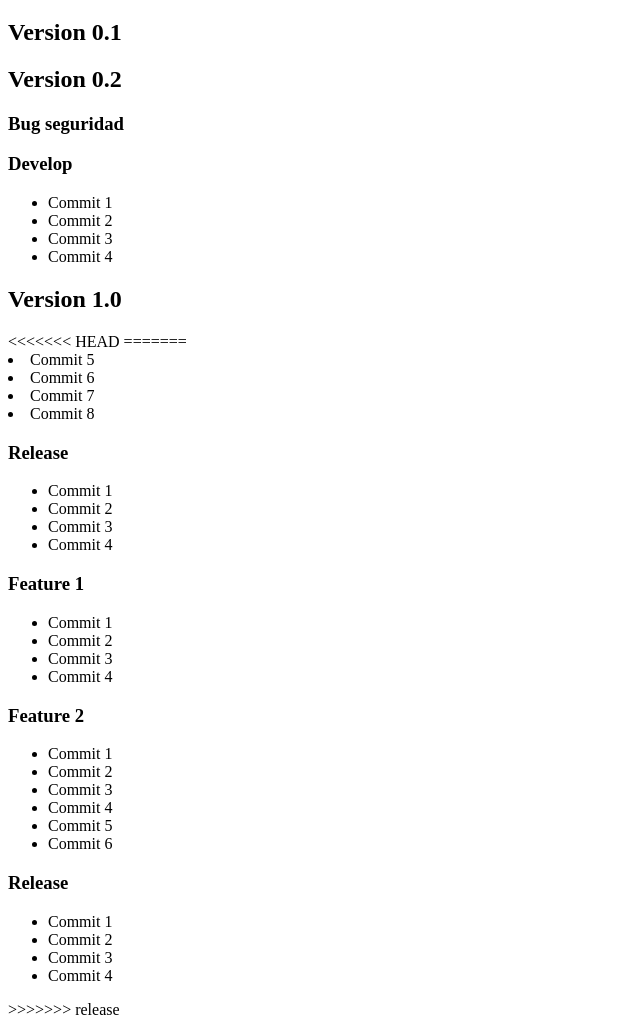
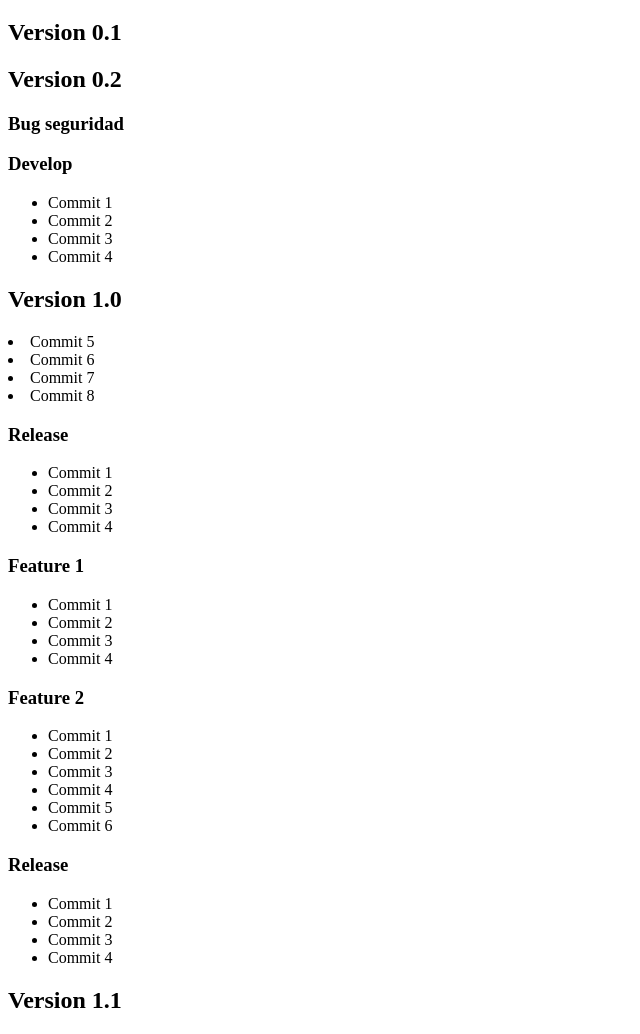
Before and after one commit to andres1218/PracticaGit, a plain HTML site: page public/index.html in a window 1280 px wide. Shown: the part 61-1095 px from the top of the page, without its empty margins (0-640 px from the left). Drawn offline with Linux system fonts and the light colour scheme.

Commit message:
Version 1.1

```diff
--- a/public/index.html
+++ b/public/index.html
@@ -23,8 +23,6 @@
     </ul>
 
     <h2>Version 1.0</h2>
-<<<<<<< HEAD
-=======
         <li>Commit 5</li>
         <li>Commit 6</li>
         <li>Commit 7</li>
@@ -67,6 +65,7 @@
         <li>Commit 3</li>
         <li>Commit 4</li>
     </ul>
->>>>>>> release
+
+    <h2>Version 1.1</h2>
 </body>
 </html>
```
